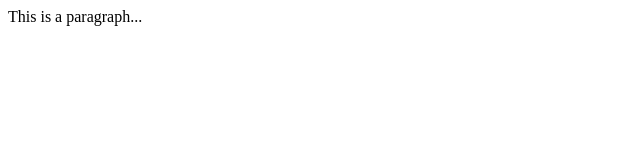
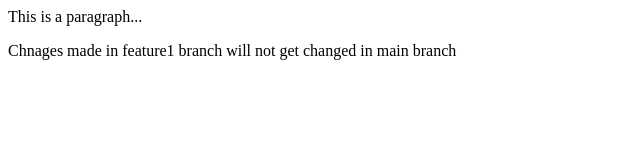
Before and after one commit to kdahal7/localrepo, a plain HTML site: page index.html in a window 1280 px wide. Shown: the whole page, without its empty margins (0-640 px from the left). Drawn offline with Linux system fonts and the light colour scheme.

Commit message:
Changes made

```diff
--- a/index.html
+++ b/index.html
@@ -1 +1,2 @@
 <p>This is a paragraph...</p>
+<p>Chnages made in feature1 branch will not get changed in main branch</p>
```
